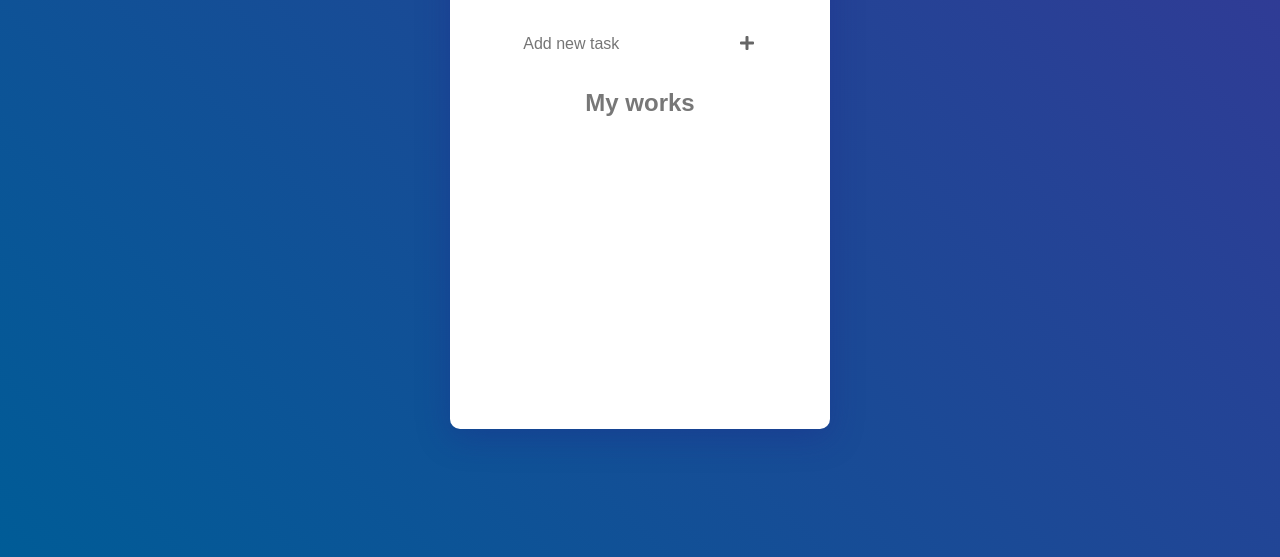
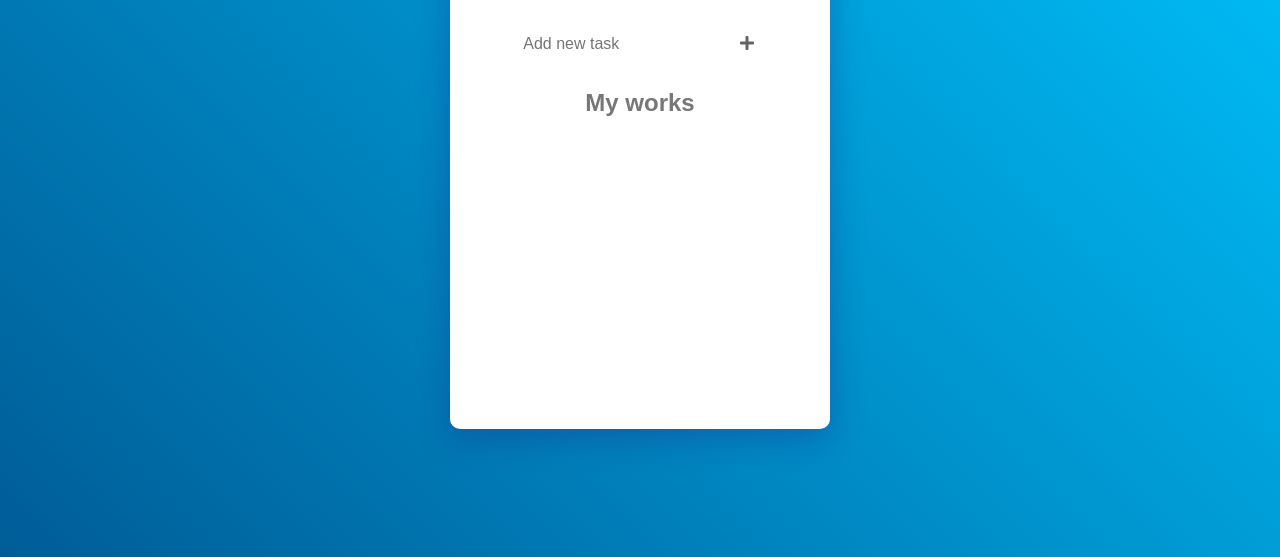
Before and after one commit to AdarshRai3/Porject_todolist, a website: page index.html in a window 1280 px wide. Shown: the part 259-816 px from the top of the page. Drawn offline with Linux system fonts and the light colour scheme.

Commit message:
Update styles.css

```diff
--- a/styles.css
+++ b/styles.css
@@ -1,8 +1,8 @@
 :root {
     /* color */
     --primary-color: #005c97;
-    --secondary-color:#363795;
-    --heading-color: #F7A453;
+    --secondary-color:#00c6ff;
+    --heading-color: #00c6ff;
     --text-color: #777;
     --box-shadow: 0 8px 32px 0 rgba(31, 38, 135, 0.37);
     --background-color: rgba(255,255,255,1.0);
```
